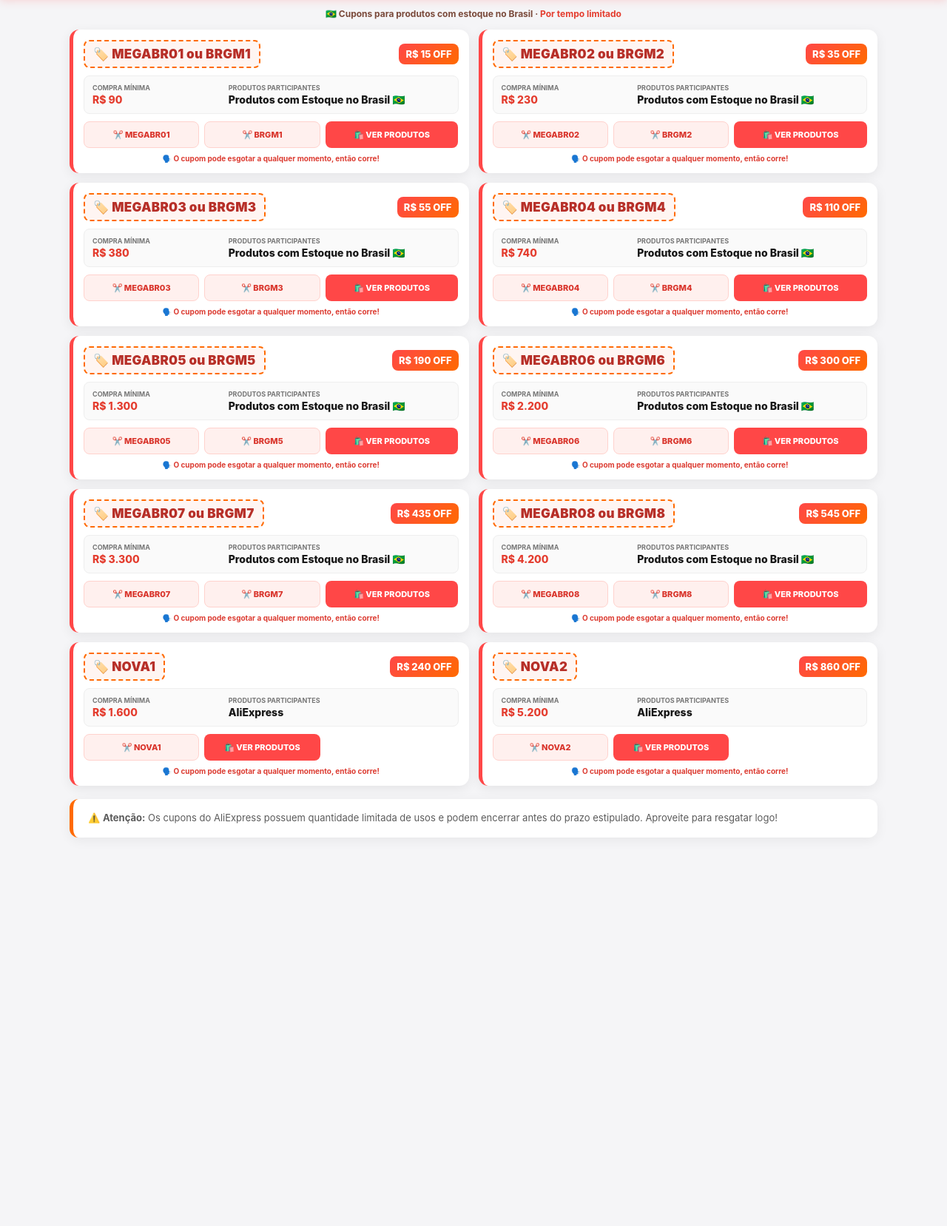
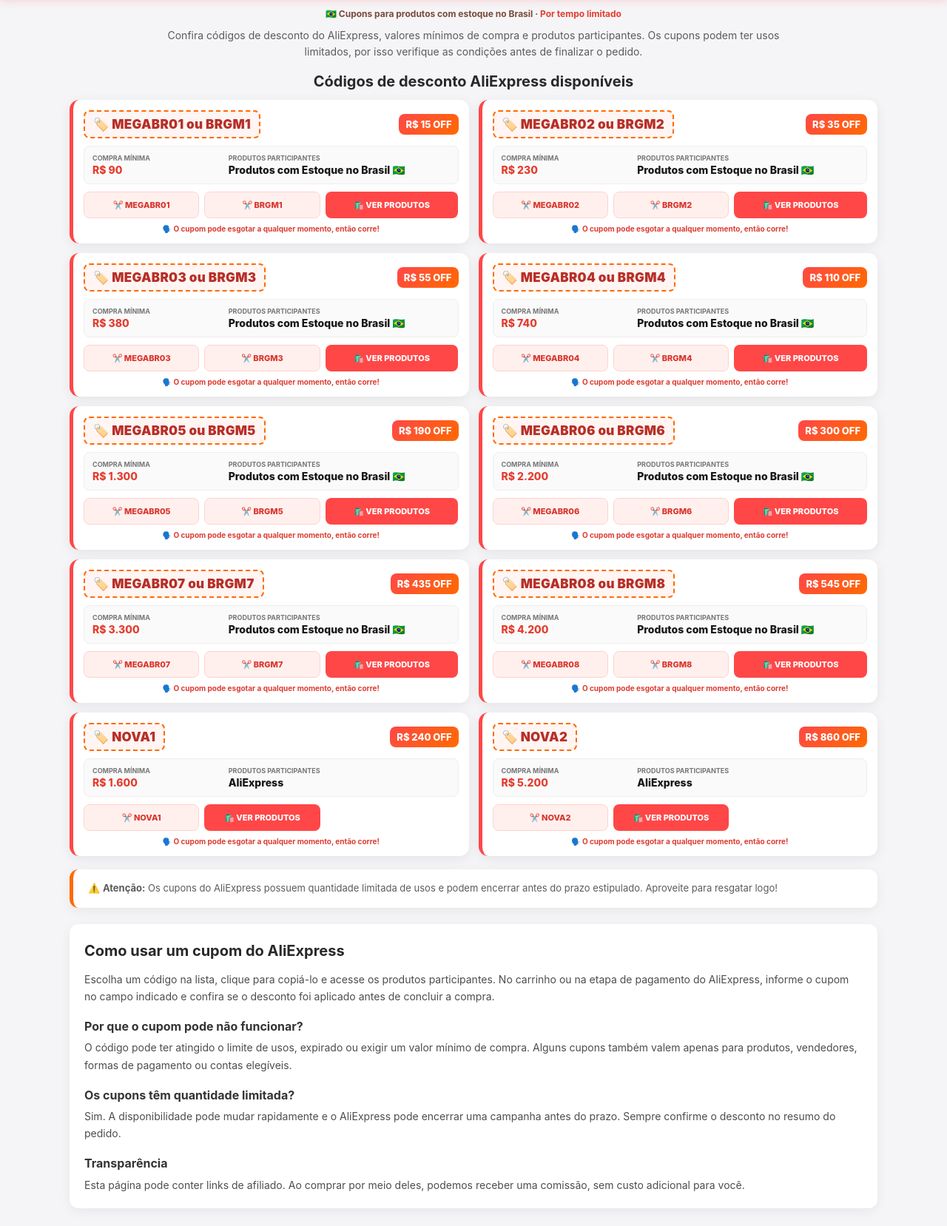
Before and after one commit to comprandoemcasa/cupons, a plain HTML site: page aliexpress.html in a window 1280 px wide. Shown: the part 108-1765 px from the top of the page at 74% size. Before the commit the page ends 1290 px from the top, so only its background shows below. Drawn offline with Linux system fonts and the light colour scheme.

Commit message:
Update aliexpress.html
Melhora o SEO da página AliExpress

```diff
--- a/aliexpress.html
+++ b/aliexpress.html
@@ -4,15 +4,49 @@
     <meta charset="UTF-8">
     <meta name="viewport" content="width=device-width, initial-scale=1.0">
 
-    <title>Cupons AliExpress | Produtos no Brasil 🇧🇷</title>
+    <title>Cupons AliExpress Hoje: Códigos de Desconto Atualizados</title>
+
+    <meta name="description" content="Encontre cupons AliExpress atualizados para economizar em suas compras. Consulte os códigos, descontos, valores mínimos e produtos participantes.">
+
+    <meta name="robots" content="index, follow, max-image-preview:large, max-snippet:-1, max-video-preview:-1">
+
+    <link rel="canonical" href="https://comprandoemcasa.github.io/cupons/aliexpress.html">
+
+    <meta name="theme-color" content="#ff4747">
+
+    <meta property="og:locale" content="pt_BR">
+    <meta property="og:type" content="website">
+    <meta property="og:site_name" content="Comprando em Casa">
+    <meta property="og:title" content="Cupons AliExpress Hoje: Códigos de Desconto Atualizados">
+    <meta property="og:description" content="Confira códigos de desconto do AliExpress, valores mínimos e condições de uso em uma só página.">
+    <meta property="og:url" content="https://comprandoemcasa.github.io/cupons/aliexpress.html">
+
+    <meta name="twitter:card" content="summary">
+    <meta name="twitter:title" content="Cupons AliExpress Hoje: Códigos de Desconto Atualizados">
+    <meta name="twitter:description" content="Confira códigos de desconto do AliExpress, valores mínimos e condições de uso.">
+
+    <script type="application/ld+json">
+    {
+      "@context": "https://schema.org",
+      "@type": "WebPage",
+      "name": "Cupons AliExpress Hoje: Códigos de Desconto Atualizados",
+      "description": "Lista de cupons AliExpress atualizados, com códigos, descontos, valores mínimos e condições de uso.",
+      "url": "https://comprandoemcasa.github.io/cupons/aliexpress.html",
+      "inLanguage": "pt-BR",
+      "isPartOf": {
+        "@type": "WebSite",
+        "name": "Comprando em Casa",
+        "url": "https://comprandoemcasa.github.io/cupons/"
+      }
+    }
+    </script>
 
     <style>
         * {
             margin: 0;
             padding: 0;
             box-sizing: border-box;
-            font-family: -apple-system, BlinkMacSystemFont, "Segoe UI",
-                Roboto, Helvetica, Arial, sans-serif;
+            font-family: -apple-system, BlinkMacSystemFont, "Segoe UI", Roboto, Helvetica, Arial, sans-serif;
         }
 
         body {
@@ -22,15 +56,11 @@
         }
 
         .header {
-            background: linear-gradient(
-                135deg,
-                #ff4747 0%,
-                #ff6a00 100%
-            );
-            color: #ffffff;
+            background: linear-gradient(135deg, #ff4747 0%, #ff6a00 100%);
+            color: #fff;
             text-align: center;
             padding: 18px 15px;
-            box-shadow: 0 4px 12px rgba(255,71,71,.2);
+            box-shadow: 0 4px 12px rgba(255, 71, 71, .2);
         }
 
         .header h1 {
@@ -40,14 +70,14 @@
         }
 
         .mensagem-apoio {
-            background: #ffffff;
+            background: #fff;
             color: #d9342b;
             display: inline-block;
             padding: 8px 18px;
             border-radius: 25px;
             font-size: 13px;
             font-weight: 750;
-            box-shadow: 0 2px 8px rgba(0,0,0,.1);
+            box-shadow: 0 2px 8px rgba(0, 0, 0, .1);
         }
 
         .atualizacao-barra {
@@ -63,10 +93,27 @@
             color: #e43d2f;
         }
 
+        .introducao {
+            max-width: 900px;
+            margin: 15px auto 0;
+            padding: 0 16px;
+            text-align: center;
+            color: #5b5b5b;
+            font-size: 14px;
+            line-height: 1.55;
+        }
+
         .container {
             max-width: 1120px;
             margin: 18px auto;
             padding: 0 14px;
+        }
+
+        .titulo-secao {
+            margin-bottom: 13px;
+            color: #282828;
+            font-size: 20px;
+            text-align: center;
         }
 
         .grid-cupons {
@@ -76,11 +123,11 @@
         }
 
         .cupom-card {
-            background: #ffffff;
+            background: #fff;
             border-radius: 13px;
             padding: 14px;
             border-left: 5px solid #ff4747;
-            box-shadow: 0 4px 16px rgba(0,0,0,.07);
+            box-shadow: 0 4px 16px rgba(0, 0, 0, .07);
         }
 
         .cupom-header {
@@ -103,12 +150,8 @@
         }
 
         .badge-desconto {
-            background: linear-gradient(
-                135deg,
-                #ff4747,
-                #ff6a00
-            );
-            color: #ffffff;
+            background: linear-gradient(135deg, #ff4747, #ff6a00);
+            color: #fff;
             padding: 6px 9px;
             border-radius: 8px;
             font-size: 13px;
@@ -121,7 +164,7 @@
             grid-template-columns: 1fr 1.7fr;
             gap: 8px;
             background: #fafafa;
-            border: 1px solid #eeeeee;
+            border: 1px solid #eee;
             padding: 10px 11px;
             border-radius: 8px;
             margin-bottom: 10px;
@@ -133,7 +176,7 @@
         }
 
         .regra-label {
-            color: #777777;
+            color: #777;
             font-size: 9px;
             font-weight: 750;
             text-transform: uppercase;
@@ -184,7 +227,7 @@
 
         .btn-ir {
             background: #ff4747;
-            color: #ffffff;
+            color: #fff;
         }
 
         .btn-ir:hover {
@@ -203,13 +246,41 @@
             max-width: 1092px;
             margin: 5px auto 22px;
             padding: 16px 20px;
-            background: #ffffff;
+            background: #fff;
             border-left: 5px solid #ff6a00;
             border-radius: 12px;
             color: #5b5b5b;
             font-size: 13px;
             line-height: 1.5;
-            box-shadow: 0 4px 16px rgba(0,0,0,.06);
+            box-shadow: 0 4px 16px rgba(0, 0, 0, .06);
+        }
+
+        .conteudo-seo {
+            max-width: 1092px;
+            margin: 0 auto 22px;
+            padding: 20px;
+            background: #fff;
+            border-radius: 12px;
+            color: #4d4d4d;
+            font-size: 14px;
+            line-height: 1.65;
+            box-shadow: 0 4px 16px rgba(0, 0, 0, .06);
+        }
+
+        .conteudo-seo h2 {
+            color: #282828;
+            font-size: 20px;
+            margin-bottom: 10px;
+        }
+
+        .conteudo-seo h3 {
+            color: #343434;
+            font-size: 16px;
+            margin: 16px 0 4px;
+        }
+
+        .conteudo-seo p + p {
+            margin-top: 8px;
         }
 
         .toast {
@@ -218,12 +289,12 @@
             left: 50%;
             transform: translateX(-50%);
             background: #2e7d32;
-            color: #ffffff;
+            color: #fff;
             padding: 12px 24px;
             border-radius: 30px;
             font-size: 14px;
             font-weight: bold;
-            box-shadow: 0 4px 12px rgba(0,0,0,.2);
+            box-shadow: 0 4px 12px rgba(0, 0, 0, .2);
             display: none;
             z-index: 1000;
         }
@@ -257,6 +328,10 @@
                 font-size: 11px;
             }
 
+            .introducao {
+                font-size: 12px;
+            }
+
             .cupom-card {
                 padding: 12px;
             }
@@ -279,39 +354,89 @@
                 padding: 14px 16px;
                 font-size: 12px;
             }
+
+            .conteudo-seo {
+                margin: 0 10px 18px;
+                padding: 16px;
+                font-size: 13px;
+            }
         }
     </style>
 </head>
 
 <body>
-
-    <div class="header">
-        <h1>🛍️ Cupons AliExpress</h1>
+    <header class="header">
+        <h1>🛍️ Cupons AliExpress atualizados</h1>
 
         <div class="mensagem-apoio">
             🤝 Usando nossos links você ajuda a conseguirmos mais cupons pra vocês! 🫶🏼
         </div>
-    </div>
+    </header>
 
     <div class="atualizacao-barra">
         🇧🇷 Cupons para produtos com estoque no Brasil ·
         <strong>Por tempo limitado</strong>
     </div>
 
-    <div class="container">
+    <p class="introducao">
+        Confira códigos de desconto do AliExpress, valores mínimos de compra e
+        produtos participantes. Os cupons podem ter usos limitados, por isso
+        verifique as condições antes de finalizar o pedido.
+    </p>
+
+    <main>
+        <section class="container" aria-labelledby="titulo-cupons">
+            <h2 class="titulo-secao" id="titulo-cupons">
+                Códigos de desconto AliExpress disponíveis
+            </h2>
+
             <div class="grid-cupons" id="listaCupons">
                 <p style="text-align:center; color:#666; padding:30px;">
                     Carregando cupons do AliExpress...
                 </p>
             </div>
-    </div>
+        </section>
 
-    <div class="aviso-final">
+        <aside class="aviso-final">
             ⚠️ <strong>Atenção:</strong>
-        Os cupons do AliExpress possuem quantidade limitada de usos
-        e podem encerrar antes do prazo estipulado.
-        Aproveite para resgatar logo!
-    </div>
+            Os cupons do AliExpress possuem quantidade limitada de usos e podem
+            encerrar antes do prazo estipulado. Aproveite para resgatar logo!
+        </aside>
+
+        <section class="conteudo-seo" aria-labelledby="como-usar">
+            <h2 id="como-usar">Como usar um cupom do AliExpress</h2>
+
+            <p>
+                Escolha um código na lista, clique para copiá-lo e acesse os
+                produtos participantes. No carrinho ou na etapa de pagamento do
+                AliExpress, informe o cupom no campo indicado e confira se o
+                desconto foi aplicado antes de concluir a compra.
+            </p>
+
+            <h3>Por que o cupom pode não funcionar?</h3>
+
+            <p>
+                O código pode ter atingido o limite de usos, expirado ou exigir
+                um valor mínimo de compra. Alguns cupons também valem apenas
+                para produtos, vendedores, formas de pagamento ou contas elegíveis.
+            </p>
+
+            <h3>Os cupons têm quantidade limitada?</h3>
+
+            <p>
+                Sim. A disponibilidade pode mudar rapidamente e o AliExpress
+                pode encerrar uma campanha antes do prazo. Sempre confirme o
+                desconto no resumo do pedido.
+            </p>
+
+            <h3>Transparência</h3>
+
+            <p>
+                Esta página pode conter links de afiliado. Ao comprar por meio
+                deles, podemos receber uma comissão, sem custo adicional para você.
+            </p>
+        </section>
+    </main>
 
     <div class="toast" id="toastAviso">
         📋 Cupom copiado com sucesso!
@@ -328,67 +453,45 @@
                 );
 
                 if (!resposta.ok) {
-                    throw new Error(
-                        "Erro ao carregar os cupons"
-                    );
+                    throw new Error("Erro ao carregar os cupons");
                 }
 
                 const lista = await resposta.json();
 
-                if (
-                    Array.isArray(lista) &&
-                    lista.length > 0
-                ) {
+                if (Array.isArray(lista) && lista.length > 0) {
                     renderizarCupons(lista);
                 } else {
-                    document.getElementById(
-                        "listaCupons"
-                    ).innerHTML =
+                    document.getElementById("listaCupons").innerHTML =
                         '<p style="text-align:center; padding:20px;">Nenhum cupom ativo no momento.</p>';
                 }
             } catch (erro) {
-                document.getElementById(
-                    "listaCupons"
-                ).innerHTML =
+                document.getElementById("listaCupons").innerHTML =
                     '<p style="text-align:center; padding:20px;">Erro ao carregar os cupons.</p>';
             }
         }
 
         function renderizarCupons(lista) {
-            const container =
-                document.getElementById(
-                    "listaCupons"
-                );
-
+            const container = document.getElementById("listaCupons");
             container.innerHTML = "";
 
             lista.forEach(item => {
                 const codigos =
                     item.codes ||
-                    (
-                        item.code
-                            ? [item.code]
-                            : ["CUPOM"]
-                    );
+                    (item.code ? [item.code] : ["CUPOM"]);
 
                 const desconto =
-                    item.discount ||
-                    "Desconto especial";
+                    item.discount || "Desconto especial";
 
                 const categoria =
-                    item.category ||
-                    "AliExpress";
+                    item.category || "AliExpress";
 
                 const minimo =
-                    formatarDinheiro(
-                        item.min_purchase
-                    );
+                    formatarDinheiro(item.min_purchase);
 
                 const tituloCodigos =
                     codigos.join(" ou ");
 
-                const botoesCopiar =
-                    codigos.map(codigo => `
+                const botoesCopiar = codigos.map(codigo => `
                     <button
                         class="btn btn-copiar"
                         onclick="copiarCodigo('${codigo}')"
@@ -397,9 +500,7 @@
                     </button>
                 `).join("");
 
-                const card =
-                    document.createElement("div");
-
+                const card = document.createElement("article");
                 card.className = "cupom-card";
 
                 card.innerHTML = `
@@ -441,7 +542,7 @@
                         <a
                             href="${MEU_LINK_AFILIADO_ALI}"
                             target="_blank"
-                            rel="noopener noreferrer"
+                            rel="sponsored noopener noreferrer"
                             class="btn btn-ir"
                         >
                             🛍️ VER PRODUTOS
@@ -466,8 +567,7 @@
                 return "Consulte";
             }
 
-            const texto =
-                String(valor).trim();
+            const texto = String(valor).trim();
 
             return texto.startsWith("R$")
                 ? texto
@@ -475,29 +575,22 @@
         }
 
         function copiarCodigo(texto) {
-            navigator.clipboard
-                .writeText(texto)
-                .then(() => {
+            navigator.clipboard.writeText(texto).then(() => {
                 const toast =
-                        document.getElementById(
-                            "toastAviso"
-                        );
+                    document.getElementById("toastAviso");
 
                 toast.innerText =
                     `📋 Cupom ${texto} copiado!`;
 
-                    toast.style.display =
-                        "block";
+                toast.style.display = "block";
 
                 setTimeout(() => {
-                        toast.style.display =
-                            "none";
+                    toast.style.display = "none";
                 }, 2500);
             });
         }
 
         carregarCupons();
     </script>
-
 </body>
 </html>
```
Lines whose indentation alone changed are shown as unchanged.
